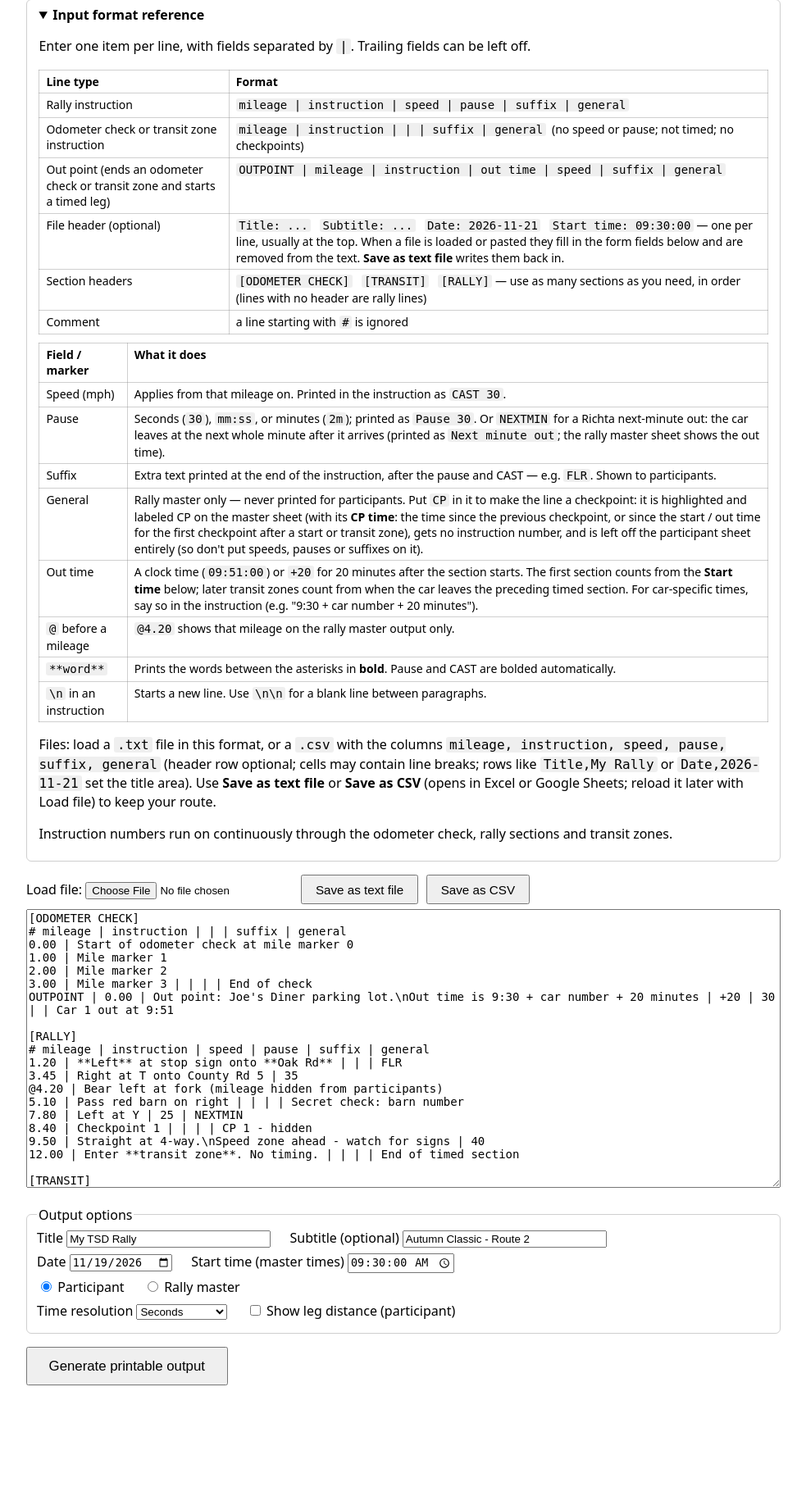
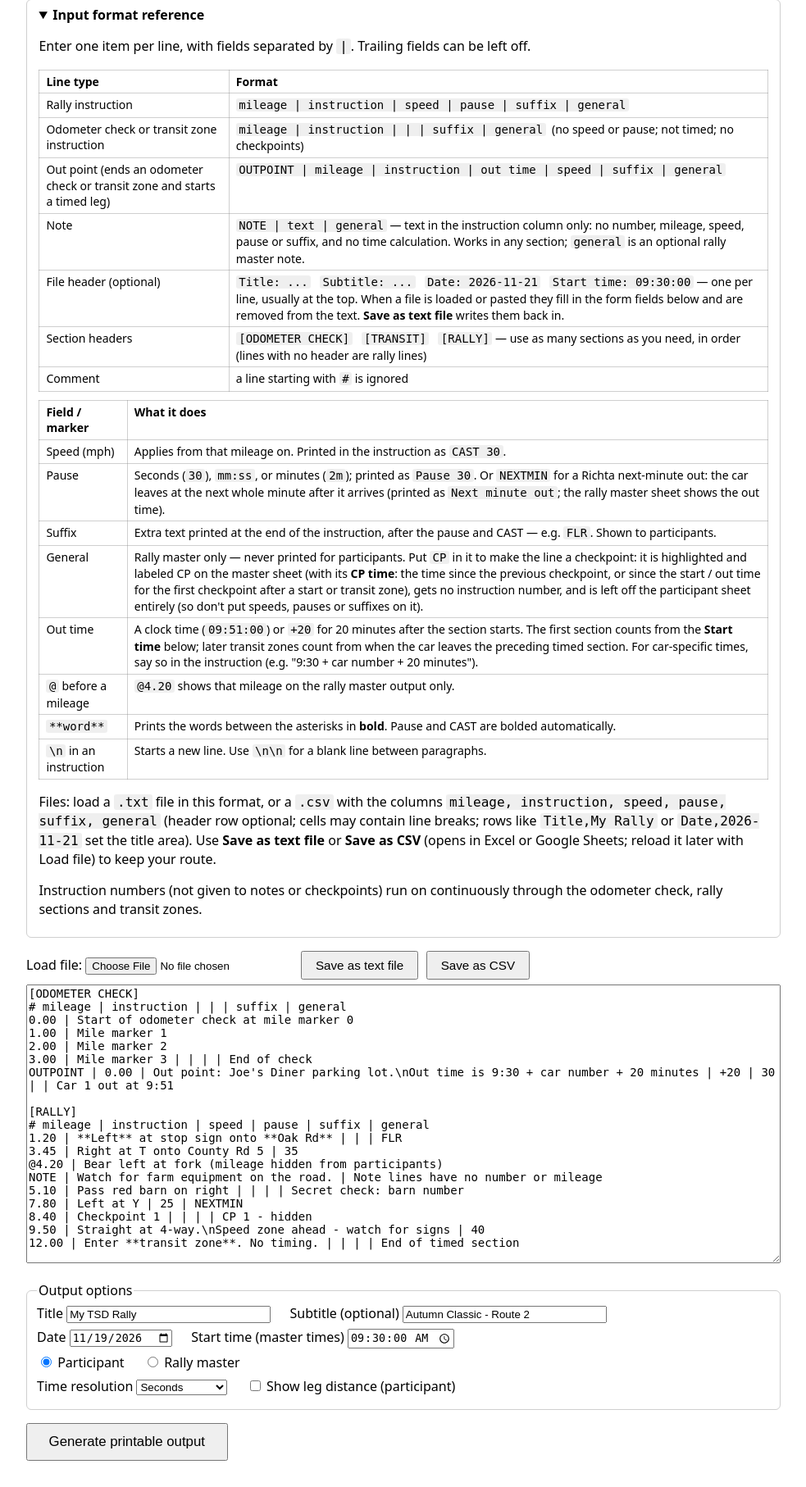
Before and after one commit to bpaauwe/rallymaster, a Flask app: page / in a window 1280 px wide. Shown: the part 119-1933 px from the top of the page at 82% size, without its empty margins (148-1131 px from the left). Before the commit the page ends 1809 px from the top, so only its background shows below. Run offline with Flask 3, Linux system fonts and the light colour scheme.

Commit message:
Add ability to have a Note type instruction.
Instead of a mileage use the word NOTE in that field.

```diff
--- a/tsd_rally/app.py
+++ b/tsd_rally/app.py
@@ -43,6 +43,7 @@ OUTPOINT | 0.00 | Out point: Joe's Diner parking lot.\nOut time is 9:30 + car nu
 1.20 | **Left** at stop sign onto **Oak Rd** | | | FLR
 3.45 | Right at T onto County Rd 5 | 35
 @4.20 | Bear left at fork (mileage hidden from participants)
+NOTE | Watch for farm equipment on the road. | Note lines have no number or mileage
 5.10 | Pass red barn on right | | | | Secret check: barn number
 7.80 | Left at Y | 25 | NEXTMIN
 8.40 | Checkpoint 1 | | | | CP 1 - hidden
@@ -52,6 +53,7 @@ OUTPOINT | 0.00 | Out point: Joe's Diner parking lot.\nOut time is 9:30 + car nu
 [TRANSIT]
 12.00 | Obey all traffic laws
 15.00 | Left at light
+NOTE | **No stopping** in the transit zone.
 OUTPOINT | 18.00 | Out point: Fire Station.\nYou have **15 minutes** from the start of the zone | +15 | 35
 
 [RALLY]
@@ -103,7 +105,9 @@ def generate():
     for seg in segments:
         for r in seg.rows:   # instruction numbers run on through every section; CPs get none
             r.leg_vis, r.hide_leg = r.leg_dist, r.hide_mileage
-            if r.is_out:
+            if r.is_note:
+                r.num = ""
+            elif r.is_out:
                 r.num = "OUT"
             elif r.is_cp:
                 r.num = "CP"
@@ -112,7 +116,7 @@ def generate():
                 r.num = n
         # Participant legs skip the hidden checkpoint rows, and a leg next to a hidden mileage
         # would give that mileage away.
-        vis = [r for r in seg.rows if not r.is_cp]
+        vis = [r for r in seg.rows if not r.is_cp and not r.is_note]
         for i, r in enumerate(vis):
             if i > 0:
                 r.leg_vis = max(r.mileage - vis[i - 1].mileage, 0)
--- a/tsd_rally/templates/index.html
+++ b/tsd_rally/templates/index.html
@@ -28,6 +28,7 @@
   <tr><td>Rally instruction</td><td><code>mileage | instruction | speed | pause | suffix | general</code></td></tr>
   <tr><td>Odometer check or transit zone instruction</td><td><code>mileage | instruction | | | suffix | general</code> &nbsp;(no speed or pause; not timed; no checkpoints)</td></tr>
   <tr><td>Out point (ends an odometer check or transit zone and starts a timed leg)</td><td><code>OUTPOINT | mileage | instruction | out time | speed | suffix | general</code></td></tr>
+  <tr><td>Note</td><td><code>NOTE | text | general</code> &mdash; text in the instruction column only: no number, mileage, speed, pause or suffix, and no time calculation. Works in any section; <code>general</code> is an optional rally master note.</td></tr>
   <tr><td>File header (optional)</td><td><code>Title: ...</code> &nbsp; <code>Subtitle: ...</code> &nbsp; <code>Date: 2026-11-21</code> &nbsp; <code>Start time: 09:30:00</code> &mdash; one per line, usually at the top. When a file is loaded or pasted they fill in the form fields below and are removed from the text. <b>Save as text file</b> writes them back in.</td></tr>
   <tr><td>Section headers</td><td><code>[ODOMETER CHECK]</code> &nbsp; <code>[TRANSIT]</code> &nbsp; <code>[RALLY]</code> &mdash; use as many sections as you need, in order (lines with no header are rally lines)</td></tr>
   <tr><td>Comment</td><td>a line starting with <code>#</code> is ignored</td></tr>
@@ -47,7 +48,7 @@
  <code>mileage, instruction, speed, pause, suffix, general</code> (header row optional; cells may contain line breaks; rows like <code>Title,My Rally</code> or <code>Date,2026-11-21</code> set the title area).
  Use <b>Save as text file</b> or <b>Save as CSV</b> (opens in Excel or Google Sheets; reload it later with Load file) to keep your route.</p>
 
- <p>Instruction numbers run on continuously through the odometer check, rally sections and transit zones.</p>
+ <p>Instruction numbers (not given to notes or checkpoints) run on continuously through the odometer check, rally sections and transit zones.</p>
 </details>
 
 <form method="post" action="/generate" target="_blank">
--- a/tsd_rally/tsd.py
+++ b/tsd_rally/tsd.py
@@ -29,6 +29,7 @@ class Row:
     hide_mileage: bool = False   # mileage shown on rally master output only
     hide_leg: bool = False
     next_min: bool = False       # Richta next-minute out: wait for the next whole minute
+    is_note: bool = False        # text-only line: no number, mileage, time, speed, pause or suffix
     is_out: bool = False         # out point that starts a timed leg
     out_time: float | None = None   # absolute clock seconds, or
     out_rel: float | None = None    # seconds after the start of the preceding section
@@ -126,6 +127,7 @@ def parse_input(text: str):
 
     Sections: [ODOMETER CHECK], [TRANSIT], [RALLY]  (lines before any header are rally lines)
     Line:      mileage | instruction | speed | pause | suffix | general
+    Note:      NOTE | text | general   (text in the instruction column only)
     Out point: OUTPOINT | mileage | instruction | out time | speed | suffix | general
                out time = clock time (09:51:00) or +minutes after the section starts (+20)
     A leading @ on a mileage shows it on the rally master output only.
@@ -158,6 +160,12 @@ def parse_input(text: str):
             continue
         parts = [p.strip() for p in line.split("|")]
         try:
+            if parts[0].upper() == "NOTE":
+                parts += [""] * (3 - len(parts))
+                if cur is None:
+                    begin("rally", n)
+                cur.rows.append(Row(n, 0.0, parts[1], general=parts[2], is_note=True))
+                continue
             if parts[0].upper() == "OUTPOINT":
                 parts += [""] * (7 - len(parts))
                 if not parts[3] or not parts[4]:
@@ -224,6 +232,10 @@ def compute(segments, errors, start=0.0):
             seg.base = ref
         speed, elapsed, prev, last_cp = None, 0.0, None, 0.0
         for r in seg.rows:
+            if r.is_note:                 # notes have no mileage and take no time
+                r.arrive = r.depart = elapsed
+                r.arrive_clock = r.depart_clock = seg.base + elapsed
+                continue
             if prev is not None:
                 if r.mileage < prev:
                     errors.append(f"Line {r.line_no}: mileage {r.mileage} is less than previous {prev}")
```
Also changed, not shown: tsd_rally/templates/output.html (+6 -6 lines).
